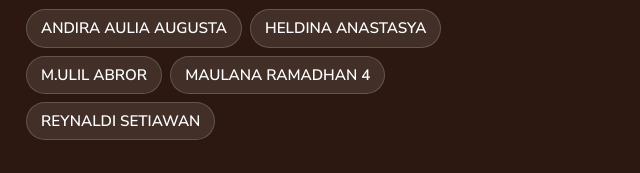
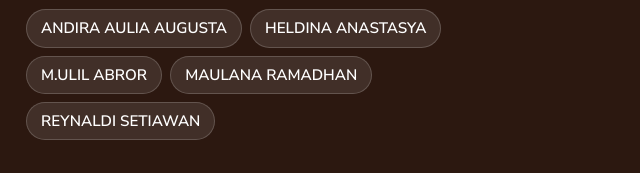
Before and after one commit to Maulana123-cell/Maulana123-cell.gifthub.io, a plain HTML site: page index.html in a window 1280 px wide. Shown: the part 2657-2830 px from the top of the page, 630-1270 px from the left. Drawn offline with nearby package versions, Linux system fonts and the light colour scheme.

Commit message:
Update index.html

```diff
--- a/index.html
+++ b/index.html
@@ -555,7 +555,7 @@
             <li>ANDIRA AULIA AUGUSTA</li>
             <li>HELDINA ANASTASYA</li>
             <li>M.ULIL ABROR</li>
-            <li>MAULANA RAMADHAN 4</li>
+            <li>MAULANA RAMADHAN </li>
             <li>REYNALDI SETIAWAN</li>
           </ul>
         </div>
```
